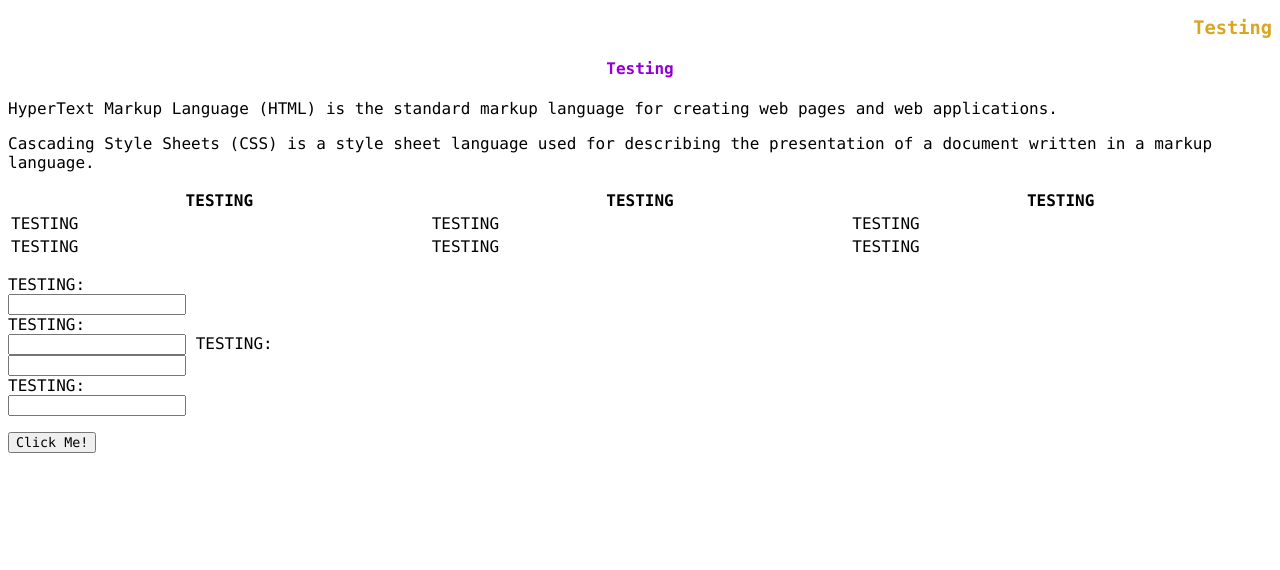
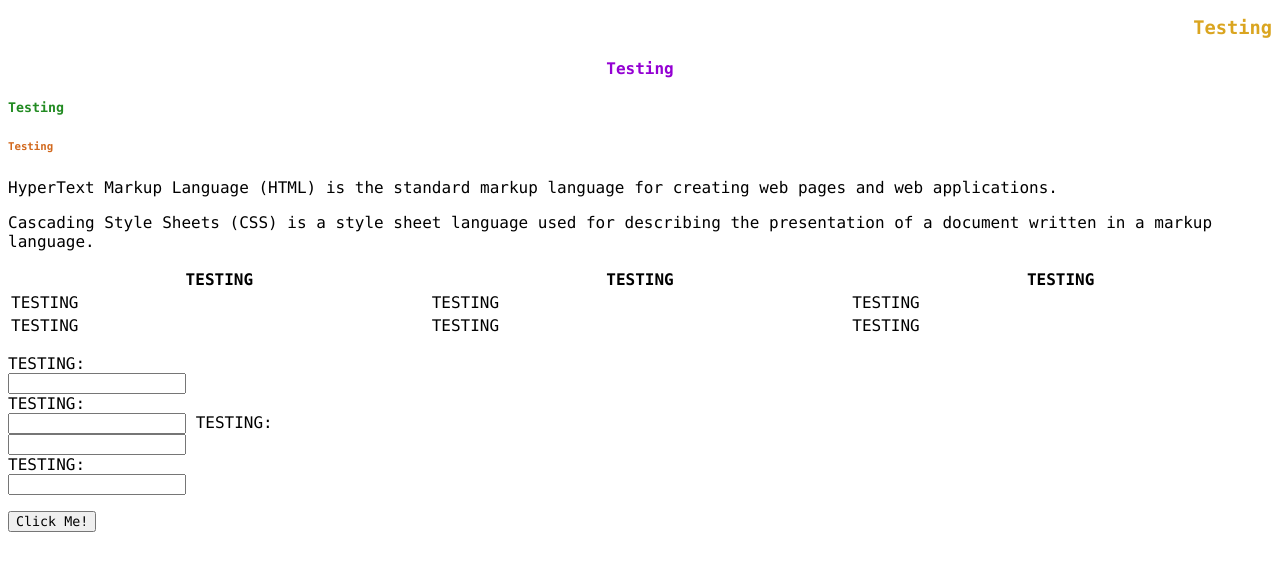
Before and after one commit to theriverthames/untitled-project, a plain HTML site: page index.html in a window 1280 px wide. Shown: the part 112-682 px from the top of the page. Drawn offline with Linux system fonts and the light colour scheme.

Commit message:
Update index.html

```diff
--- a/index.html
+++ b/index.html
@@ -12,6 +12,11 @@
   <h3> Testing </h3>
 
   <h4> Testing </h4>
+
+  <h5> Testing </h5>
+
+  <h6> Testing </h6>
+
     <p> HyperText Markup Language (HTML) is the standard markup language for creating web pages and web applications. </p>
     <p> Cascading Style Sheets (CSS) is a style sheet language used for describing the presentation of a document written in a markup language. </p>
 
```
